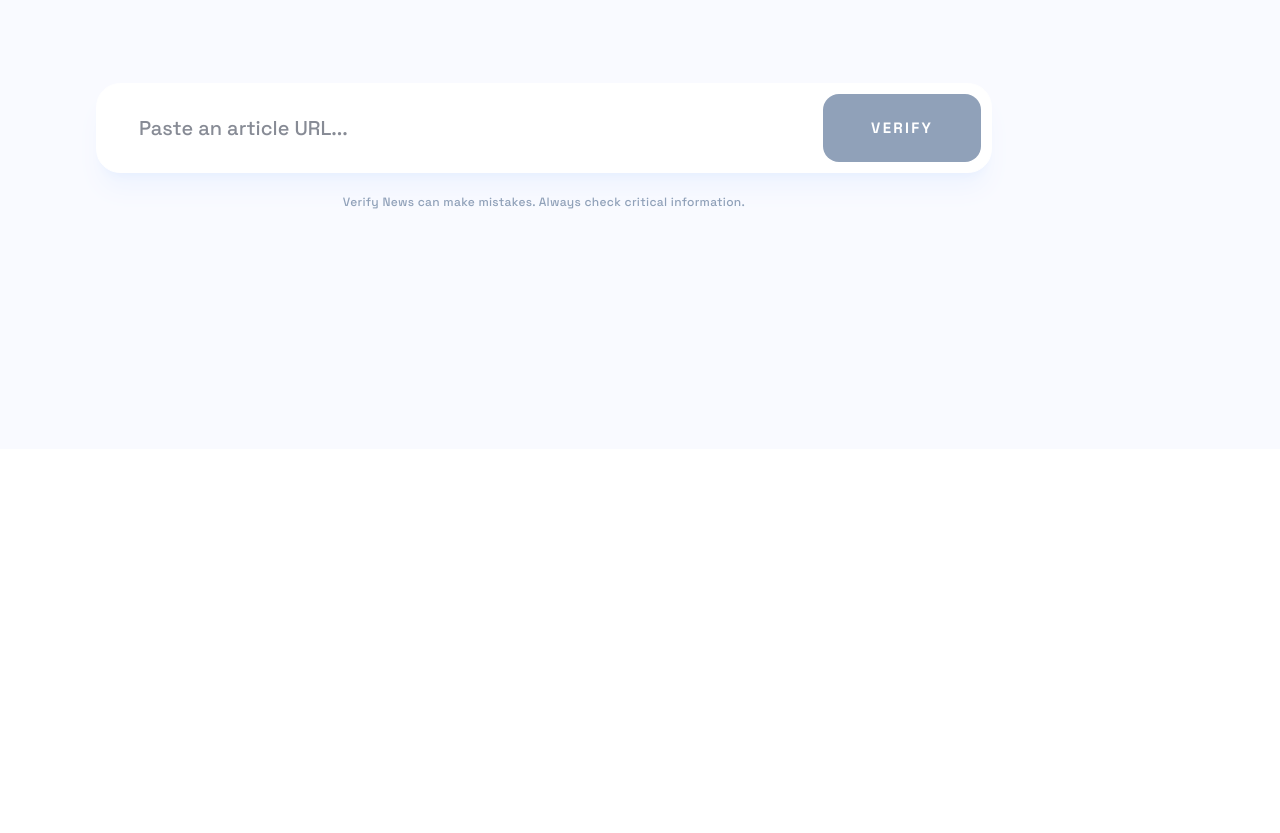
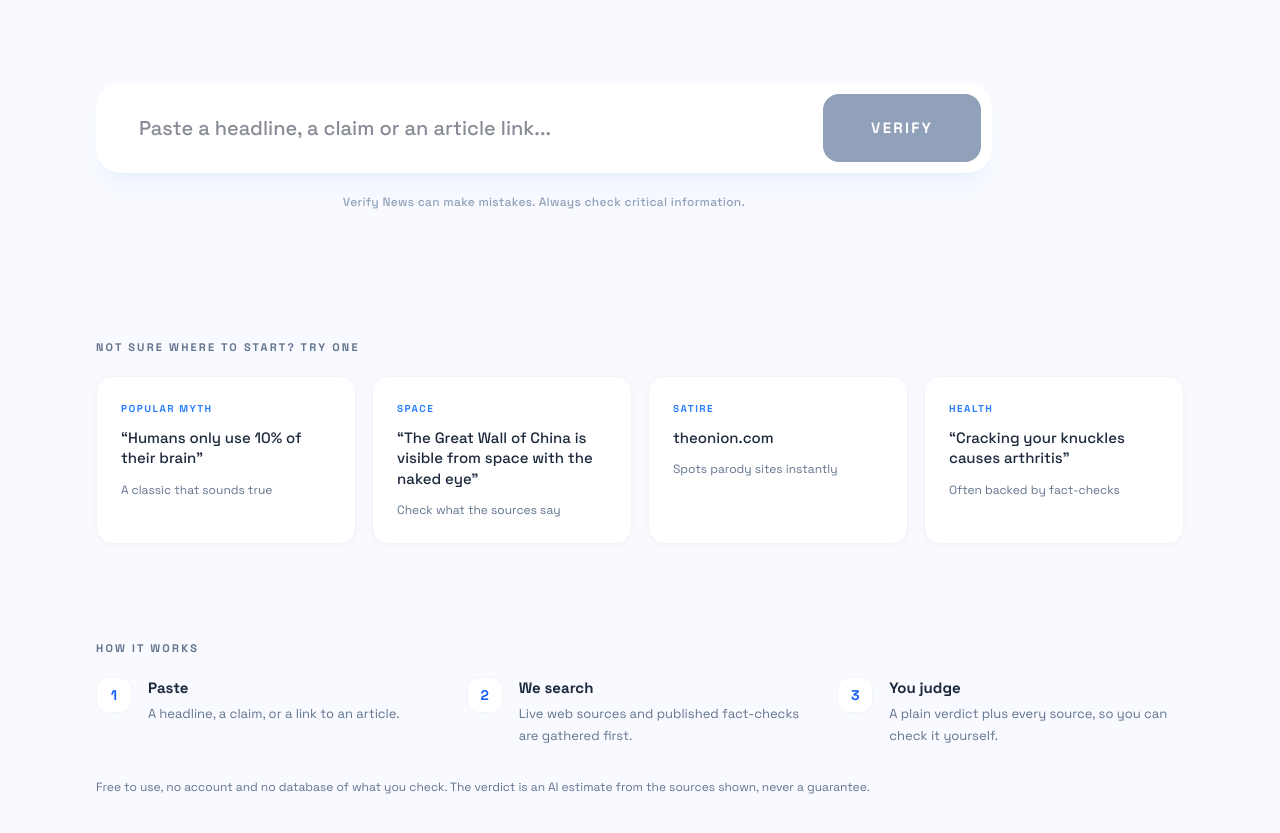
Before and after one commit to robrego/news-verifier, a Next.js app: page / in a window 1280 px wide. Shown: the part 351-1184 px from the top of the page. Before the commit the page ends 800 px from the top, so only its background shows below. Built offline with nearby package versions, Linux system fonts and the light colour scheme.

Commit message:
Verify News: example claims, recent checks and how-it-works on the empty screen
Co-Authored-By: Claude Sonnet 5.5 <noreply@anthropic.com>
Claude-Session: https://claude.ai/code/session_014sHkxZvMj51LPKkbp86cBr

```diff
--- a/src/app/page.tsx
+++ b/src/app/page.tsx
@@ -5,7 +5,9 @@ import { verifyNews } from '@/app/actions/verify';
 import { Space_Grotesk } from 'next/font/google';
 import Link from 'next/link';
 import { ResultView, type ResultData } from '@/components/ResultView';
-import { scoreOf, sentimentOf } from '@/lib/result';
+import { scoreOf, sentimentOf, getBand } from '@/lib/result';
+import { EmptyState } from '@/components/EmptyState';
+import { saveToHistory } from '@/lib/history';
 
 const spaceGrotesk = Space_Grotesk({ subsets: ['latin'] });
 const isVideo = false;
@@ -22,13 +24,15 @@ export default function Home() {
     document.documentElement.classList.toggle('dark', isDark);
   }, [isDark]);
 
-  const handleVerify = async () => {
-    if (!input) return;
+  const handleVerify = async (override?: string) => {
+    const query = (override ?? input).trim();
+    if (!query) return;
+    if (override) setInput(override);
     setLoading(true);
     setStatus('idle');
 
     try {
-      const response = await verifyNews(input);
+      const response = await verifyNews(query);
 
       if (!response.ok) {
         // Only a real quota problem gets the "limit" screen; everything else shows its own message.
@@ -45,7 +49,7 @@ export default function Home() {
       const resultText = response.text;
       const extractedScore = scoreOf(response.text);
 
-      setData({
+      const result: ResultData = {
         score: extractedScore,
         sentiment: sentimentOf(extractedScore),
         analysis: response.text,
@@ -53,7 +57,12 @@ export default function Home() {
         degraded: response.degraded,
         notice: response.notice,
         share: response.share,
-      });
+      };
+      setData(result);
+      const band = getBand(result);
+      if (response.share && band) {
+        saveToHistory({ q: query.slice(0, 200), label: band.label, share: response.share, ts: Date.now() });
+      }
 
       setStatus('success');
     } catch (error) {
@@ -132,7 +141,7 @@ export default function Home() {
                     }
                   }}
                   onKeyDown={(e) => e.key === 'Enter' && handleVerify()}
-                  placeholder="Paste an article URL..."
+                  placeholder="Paste a headline, a claim or an article link..."
                   className="w-full pl-6 pr-6 py-4 sm:px-8 outline-none font-medium text-lg sm:text-xl bg-transparent"
                 />
               </div>
@@ -146,7 +155,7 @@ export default function Home() {
                 </button>
               ) : (
                 <button
-                  onClick={handleVerify}
+                  onClick={() => handleVerify()}
                   disabled={loading || !input}
                   className={`w-full sm:w-auto h-[60px] sm:h-[68px] px-8 sm:px-12 rounded-2xl font-bold uppercase text-[14px] sm:text-[15px] tracking-[0.15em] transition-all active:scale-95 flex-shrink-0 ${isDark ? 'bg-blue-500 text-white hover:bg-blue-400 disabled:bg-blue-500/50' : 'bg-slate-950 text-white hover:bg-blue-500 disabled:bg-slate-400'}`}
                 >
@@ -180,6 +189,8 @@ export default function Home() {
           </div>
         </section>
 
+        {!data && !loading && status === 'idle' && <EmptyState isDark={isDark} onPick={(t) => handleVerify(t)} />}
+
         {data && status !== 'limit' && status !== 'error' && <ResultView data={data} isDark={isDark} />}
       </div>
     </main>
--- /dev/null
+++ b/src/components/EmptyState.tsx
@@ -0,0 +1,94 @@
+'use client';
+
+import { useEffect, useState } from 'react';
+import Link from 'next/link';
+import { clearHistory, loadHistory, type HistoryItem } from '@/lib/history';
+
+const EXAMPLES = [
+  { tag: 'Popular myth', text: 'Humans only use 10% of their brain', note: 'A classic that sounds true' },
+  { tag: 'Space', text: 'The Great Wall of China is visible from space with the naked eye', note: 'Check what the sources say' },
+  { tag: 'Satire', text: 'https://www.theonion.com/', note: 'Spots parody sites instantly' },
+  { tag: 'Health', text: 'Cracking your knuckles causes arthritis', note: 'Often backed by fact-checks' },
+];
+
+const STEPS = [
+  { n: '1', title: 'Paste', body: 'A headline, a claim, or a link to an article.' },
+  { n: '2', title: 'We search', body: 'Live web sources and published fact-checks are gathered first.' },
+  { n: '3', title: 'You judge', body: 'A plain verdict plus every source, so you can check it yourself.' },
+];
+
+export function EmptyState({ isDark, onPick }: { isDark: boolean; onPick: (text: string) => void }) {
+  const [history, setHistory] = useState<HistoryItem[]>([]);
+  useEffect(() => setHistory(loadHistory()), []);
+
+  const muted = isDark ? 'text-slate-400' : 'text-slate-500';
+  const card = isDark
+    ? 'bg-white/[0.03] border-white/10 hover:bg-white/[0.07]'
+    : 'bg-white border-slate-100 hover:border-blue-500/30 shadow-sm shadow-slate-200/30';
+
+  return (
+    <div className="space-y-16 sm:space-y-24">
+      <section aria-label="Try an example">
+        <h2 className={`mb-5 text-[11px] font-bold uppercase tracking-[0.2em] ${muted}`}>Not sure where to start? Try one</h2>
+        <div className="grid gap-3 sm:gap-4 sm:grid-cols-2 lg:grid-cols-4">
+          {EXAMPLES.map((e) => (
+            <button
+              key={e.text}
+              onClick={() => onPick(e.text)}
+              className={`flex flex-col items-start justify-start text-left rounded-2xl border p-5 sm:p-6 transition-all active:scale-[0.98] ${card}`}
+            >
+              <span className="text-[10px] font-bold uppercase tracking-[0.15em] text-blue-500">{e.tag}</span>
+              <span className={`mt-3 block text-[15px] font-medium leading-snug break-words ${isDark ? 'text-slate-200' : 'text-slate-800'}`}>
+                {e.text.startsWith('http') ? new URL(e.text).hostname.replace('www.', '') : `“${e.text}”`}
+              </span>
+              <span className={`mt-3 block text-[12px] ${muted}`}>{e.note}</span>
+            </button>
+          ))}
+        </div>
+      </section>
+
+      {history.length > 0 && (
+        <section aria-label="Your recent checks">
+          <div className="mb-5 flex items-center justify-between">
+            <h2 className={`text-[11px] font-bold uppercase tracking-[0.2em] ${muted}`}>Your recent checks</h2>
+            <button
+              onClick={() => { clearHistory(); setHistory([]); }}
+              className={`text-[11px] font-bold uppercase tracking-[0.15em] ${muted} hover:text-rose-500`}
+            >
+              Clear
+            </button>
+          </div>
+          <ul className="grid gap-3 sm:grid-cols-2">
+            {history.map((h) => (
+              <li key={h.share}>
+                <Link href={`/r/${h.share}`} className={`flex items-center justify-between gap-4 rounded-2xl border p-4 sm:p-5 transition-all ${card}`}>
+                  <span className={`truncate text-[14px] font-medium ${isDark ? 'text-slate-200' : 'text-slate-800'}`}>{h.q}</span>
+                  <span className={`shrink-0 rounded-full border px-2.5 py-1 text-[10px] font-bold uppercase tracking-[0.12em] ${isDark ? 'border-white/10 text-slate-300' : 'border-slate-200 text-slate-600'}`}>{h.label}</span>
+                </Link>
+              </li>
+            ))}
+          </ul>
+          <p className={`mt-3 text-[11px] ${muted}`}>Saved only in this browser. Opening one is instant and uses no quota.</p>
+        </section>
+      )}
+
+      <section aria-label="How it works">
+        <h2 className={`mb-5 text-[11px] font-bold uppercase tracking-[0.2em] ${muted}`}>How it works</h2>
+        <ol className="grid gap-6 sm:grid-cols-3">
+          {STEPS.map((s) => (
+            <li key={s.n} className="flex gap-4">
+              <span className={`flex h-9 w-9 shrink-0 items-center justify-center rounded-xl border text-sm font-bold ${isDark ? 'border-white/10 bg-white/5 text-blue-400' : 'border-slate-100 bg-white text-blue-600'}`}>{s.n}</span>
+              <div>
+                <p className={`text-[15px] font-bold ${isDark ? 'text-slate-200' : 'text-slate-800'}`}>{s.title}</p>
+                <p className={`mt-1 text-[13px] leading-relaxed ${muted}`}>{s.body}</p>
+              </div>
+            </li>
+          ))}
+        </ol>
+        <p className={`mt-8 text-[12px] leading-relaxed ${muted}`}>
+          Free to use, no account and no database of what you check. The verdict is an AI estimate from the sources shown, never a guarantee.
+        </p>
+      </section>
+    </div>
+  );
+}
--- /dev/null
+++ b/src/lib/history.ts
@@ -0,0 +1,35 @@
+// Recent checks live in the visitor's own browser: free, private, and no account needed.
+// Every access is wrapped because storage can be blocked or full.
+export type HistoryItem = { q: string; label: string; share: string; ts: number };
+
+const KEY = 'verify-news-history-v1';
+const MAX = 8;
+
+export function loadHistory(): HistoryItem[] {
+  try {
+    const raw = JSON.parse(localStorage.getItem(KEY) ?? '[]');
+    if (!Array.isArray(raw)) return [];
+    return raw
+      .filter((i) => i && typeof i.q === 'string' && typeof i.share === 'string' && typeof i.label === 'string')
+      .slice(0, MAX);
+  } catch {
+    return [];
+  }
+}
+
+export function saveToHistory(item: HistoryItem) {
+  try {
+    const next = [item, ...loadHistory().filter((i) => i.q !== item.q)].slice(0, MAX);
+    localStorage.setItem(KEY, JSON.stringify(next));
+  } catch {
+    // Storage unavailable: history is a convenience, so ignore.
+  }
+}
+
+export function clearHistory() {
+  try {
+    localStorage.removeItem(KEY);
+  } catch {
+    // ignore
+  }
+}
```
